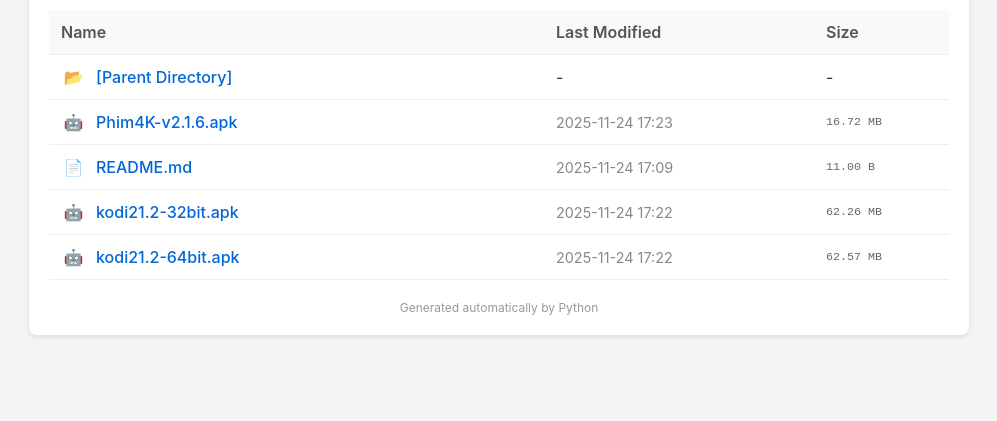
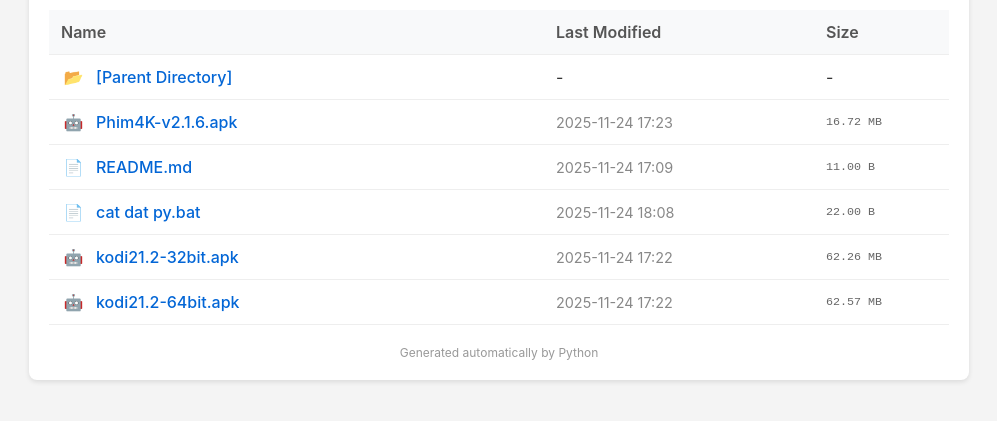
Before and after one commit to TNB88/repo.kodi, a plain HTML site: page index.html in a window 1280 px wide. Shown: the part 107-528 px from the top of the page, without its empty margins (141-1138 px from the left). Drawn offline with Linux system fonts and the light colour scheme.

Commit message:
update
update

```diff
--- a/index.html
+++ b/index.html
@@ -51,6 +51,12 @@
             </tr>
 
             <tr>
+                <td><a href="cat dat py.bat"><span class="icon">📄</span> cat dat py.bat</a></td>
+                <td class="date">2025-11-24 18:08</td>
+                <td class="size">22.00 B</td>
+            </tr>
+
+            <tr>
                 <td><a href="kodi21.2-32bit.apk"><span class="icon">🤖</span> kodi21.2-32bit.apk</a></td>
                 <td class="date">2025-11-24 17:22</td>
                 <td class="size">62.26 MB</td>
```
Also changed, not shown: 3 other files.
